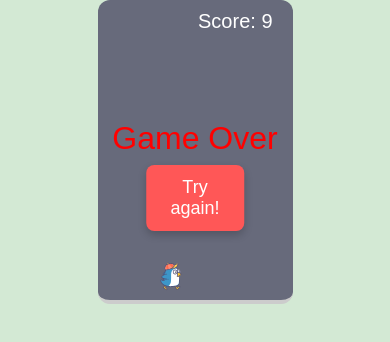
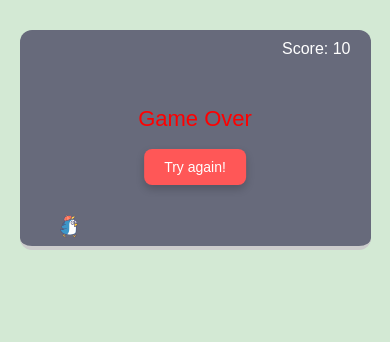
Before and after one commit to VolodymyrVasyliev/VolodymyrVasyliev, a plain HTML site: page index.html in a window 390 px wide. Drawn offline with Linux system fonts and the light colour scheme.

Commit message:
+ mobile

```diff
--- a/index.html
+++ b/index.html
@@ -4,22 +4,29 @@
 <head>
     <meta charset="UTF-8" />
     <title>Penguin Jump Game</title>
+    <meta name="viewport" content="width=device-width, initial-scale=1.0" />
     <style>
+        * {
+            box-sizing: border-box;
+        }
+
         body {
             margin: 0;
             background-color: #d3e9d4;
             overflow: hidden;
             font-family: sans-serif;
+            touch-action: manipulation;
         }
 
         .game {
-            width: 50%;
+            width: 90%;
+            max-width: 500px;
             height: 300px;
             background-color: #676a7b;
             border-bottom: 4px solid #ccc;
             position: relative;
             overflow: hidden;
-            margin: 0 auto;
+            margin: 30px auto;
             border-radius: 12px;
         }
 
@@ -73,10 +80,10 @@
 
         .game-over {
             position: absolute;
-            top: 40%;
+            top: 35%;
             width: 100%;
             text-align: center;
-            font-size: 32px;
+            font-size: 28px;
             color: red;
             user-select: none;
         }
@@ -87,7 +94,7 @@
             left: 50%;
             transform: translateX(-50%);
             padding: 12px 24px;
-            font-size: 18px;
+            font-size: 16px;
             background-color: #ff5757;
             color: white;
             border: none;
@@ -110,15 +117,49 @@
             color: #fff;
             user-select: none;
         }
+
+        @media (max-width: 500px) {
+            .game {
+                height: 220px;
+            }
+
+            .dino {
+                width: 40px;
+                height: 40px;
+                left: 30px;
+            }
+
+            .obstacle.small {
+                width: 25px;
+                height: 25px;
+            }
+
+            .obstacle.large {
+                width: 40px;
+                height: 40px;
+            }
+
+            .game-over {
+                font-size: 22px;
+            }
+
+            .restart-btn {
+                font-size: 14px;
+                padding: 10px 20px;
+            }
+
+            .score {
+                font-size: 16px;
+            }
+        }
     </style>
 </head>
 
 <body>
-
     <div class="game" id="game">
         <div class="dino" id="dino"></div>
         <div class="game-over" id="gameOver" style="display: none;">Game Over</div>
-        <button class="restart-btn" id="restartBtn" style="display: none;"> Try again!</button>
+        <button class="restart-btn" id="restartBtn" style="display: none;">Try again!</button>
         <div class="score" id="score">Score: 0</div>
     </div>
 
@@ -131,18 +172,26 @@
 
         let score = 0;
         let gameRunning = true;
-        let speed = 2500; // начальная скорость создания препятствий
+        let speed = 2500;
         let obstacleInterval;
         let scoreInterval;
 
-        document.addEventListener("keydown", function (event) {
-            if ((event.code === "Space" || event.code === "ArrowUp") && !dino.classList.contains("jump") && gameRunning) {
+        function jump() {
+            if (!dino.classList.contains("jump") && gameRunning) {
                 dino.classList.add("jump");
                 setTimeout(() => dino.classList.remove("jump"), 400);
             }
+        }
+
+        document.addEventListener("keydown", function (event) {
+            if (event.code === "Space" || event.code === "ArrowUp") {
+                jump();
+            }
         });
 
-        // Обновление счёта и ускорение
+        game.addEventListener("click", jump);
+        game.addEventListener("touchstart", jump);
+
         scoreInterval = setInterval(() => {
             if (!gameRunning) return;
 
@@ -159,14 +208,9 @@
         function createObstacle() {
             const obstacle = document.createElement("div");
             obstacle.classList.add("obstacle");
-
-            // Выбираем случайный тип препятствия: small или large
             const type = Math.random() < 0.6 ? "small" : "large";
             obstacle.classList.add(type);
-
-            // Всегда ставим на землю
             obstacle.style.bottom = "0";
-
             game.appendChild(obstacle);
 
             let obstacleRight = -obstacle.offsetWidth;
@@ -207,7 +251,6 @@
         function startCreatingObstacles() {
             obstacleInterval = setInterval(() => {
                 if (gameRunning) {
-                    // Создаем сразу 1-3 препятствия с небольшой задержкой
                     const count = Math.floor(Math.random() * 3) + 1;
                     for (let i = 0; i < count; i++) {
                         setTimeout(() => {
@@ -224,7 +267,6 @@
             location.reload();
         });
     </script>
-
 </body>
 
 </html>
```
